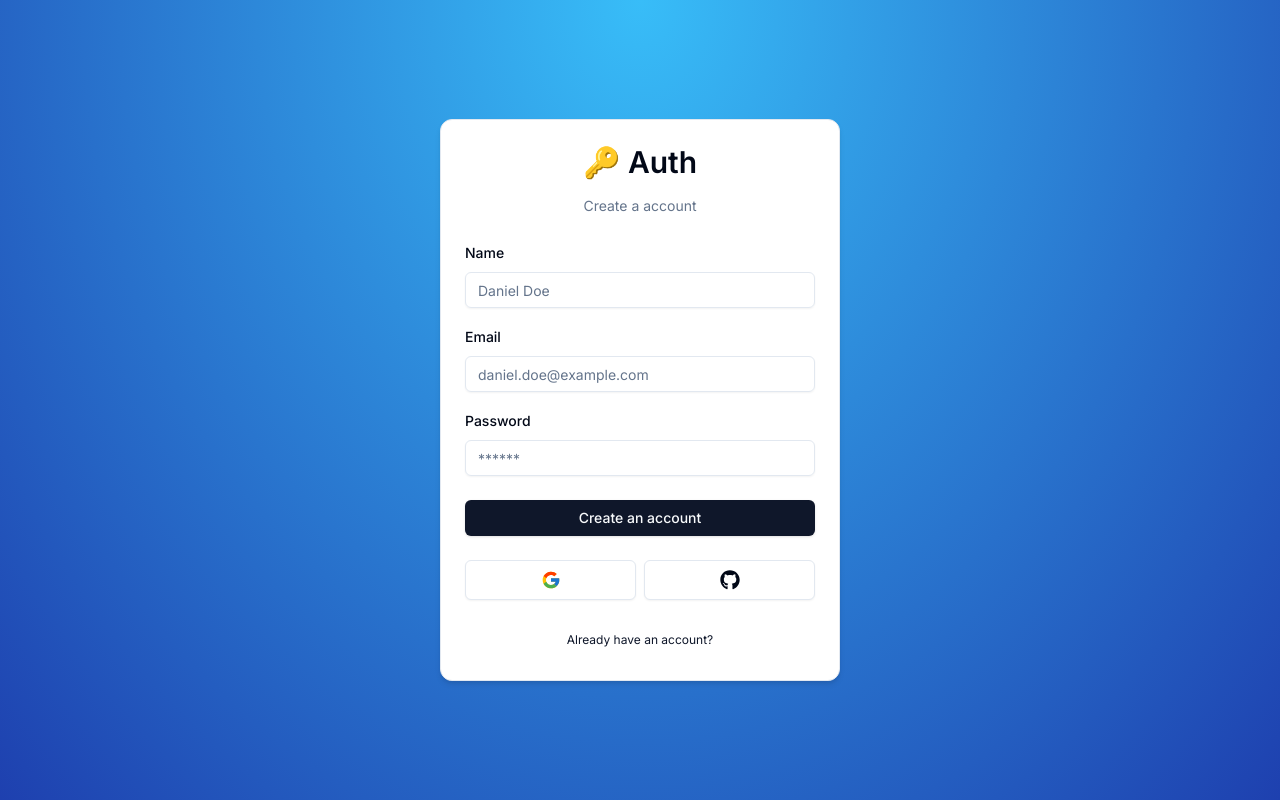
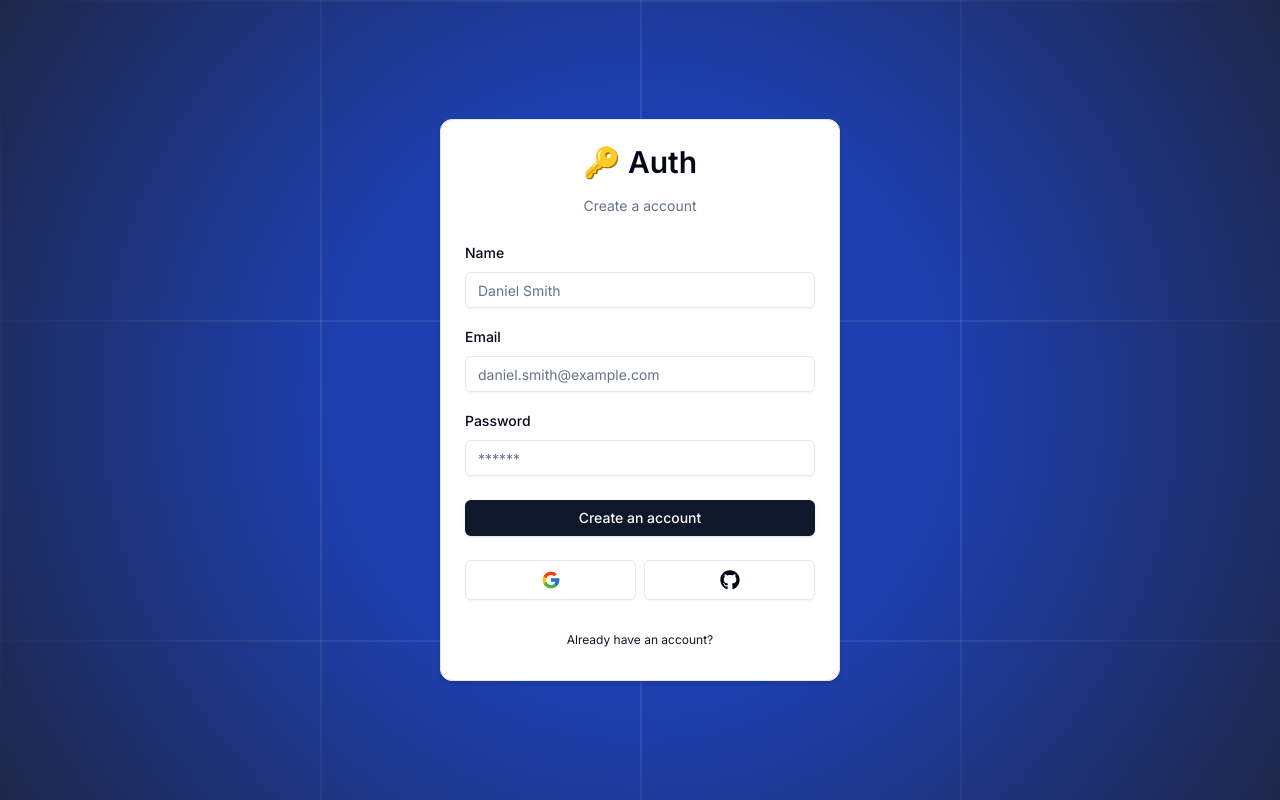
Before and after one commit to Sellucas/next-auth-v5, a Next.js app: page /auth/register in a window 1280 px wide. Built offline with nearby package versions, Linux system fonts and the light colour scheme; no server answers.

Commit message:
feat: new design

```diff
--- a/app/(protected)/layout.tsx
+++ b/app/(protected)/layout.tsx
@@ -6,9 +6,11 @@ interface ProtectLayoutProps {
 
 const ProtectLayout = ({ children }: ProtectLayoutProps) => {
   return (
-    <div className="h-full w-full flex flex-col gap-y-10 items-center justify-center bg-[radial-gradient(ellipse_at_top,_var(--tw-gradient-stops))] from-sky-400 to-blue-800">
-        <Navbar />
-      {children}
+    <div className="h-full hero w-full bg-[#1e40af]">
+      <div className="flex h-full flex-col items-center justify-center radial absolute w-full z-10 gap-y-10">
+          <Navbar />
+        {children}
+      </div>
     </div>
   );
 };
--- a/app/auth/layout.tsx
+++ b/app/auth/layout.tsx
@@ -1,7 +1,11 @@
 const AuthLayout = ({ children }: { children: React.ReactNode }) => {
   return (
-    <div className="h-full flex items-center justify-center bg-[radial-gradient(ellipse_at_top,_var(--tw-gradient-stops))] from-sky-400 to-blue-800">{children}</div>
+    <div className="h-full hero w-full bg-[#1e40af]">
+      <div className="flex h-full flex-col items-center justify-center radial absolute w-full z-10">
+        {children}
+      </div>
+    </div>
   );
 };
 
-export default AuthLayout
+export default AuthLayout;
--- a/app/globals.css
+++ b/app/globals.css
@@ -6,6 +6,21 @@ html,
 body,
 :root {
   height: 100%;
+}
+
+.hero {
+  position: relative;
+  background-image: linear-gradient(
+      rgba(229, 219, 255, 0.1) 0.1rem,
+      transparent 0.1rem
+    ),
+    linear-gradient(90deg, rgba(229, 219, 255, 0.1) 0.1rem, transparent 0.1rem);
+  background-size: 20rem 20rem;
+  background-attachment: fixed;
+}
+
+.radial {
+  background: radial-gradient(circle at center, transparent 40%, #1e2749 100%);
 }
 
 @layer base {
--- a/app/page.tsx
+++ b/app/page.tsx
@@ -11,7 +11,8 @@ const font = Poppins({
 
 export default function Home() {
   return (
-    <main className="flex h-full flex-col items-center justify-center bg-[radial-gradient(ellipse_at_top,_var(--tw-gradient-stops))] from-sky-400 to-blue-800">
+    <main className="h-full hero w-full bg-[#1e40af]">
+      <div className="flex h-full flex-col items-center justify-center radial absolute w-full z-10">
         <div className="space-y-6 text-center">
           <h1
             className={cn(
@@ -30,6 +31,7 @@ export default function Home() {
             </LoginButton>
           </div>
         </div>
+      </div>
     </main>
   );
 }
--- a/components/auth/login-form.tsx
+++ b/components/auth/login-form.tsx
@@ -111,7 +111,7 @@ export const LoginForm = () => {
                         <Input
                           {...field}
                           disabled={isPending}
-                          placeholder="john.doe@example.com"
+                          placeholder="daniel.smith@example.com"
                           type="email"
                         />
                       </FormControl>
--- a/components/auth/register-form.tsx
+++ b/components/auth/register-form.tsx
@@ -67,7 +67,7 @@ export const RegisterForm = () => {
                     <Input
                       {...field}
                       disabled={isPending}
-                      placeholder="Daniel Doe"
+                      placeholder="Daniel Smith"
                     />
                   </FormControl>
                   <FormMessage />
@@ -84,7 +84,7 @@ export const RegisterForm = () => {
                     <Input
                       {...field}
                       disabled={isPending}
-                      placeholder="daniel.doe@example.com"
+                      placeholder="daniel.smith@example.com"
                       type="email"
                     />
                   </FormControl>
```
Lines whose indentation alone changed are shown as unchanged.
